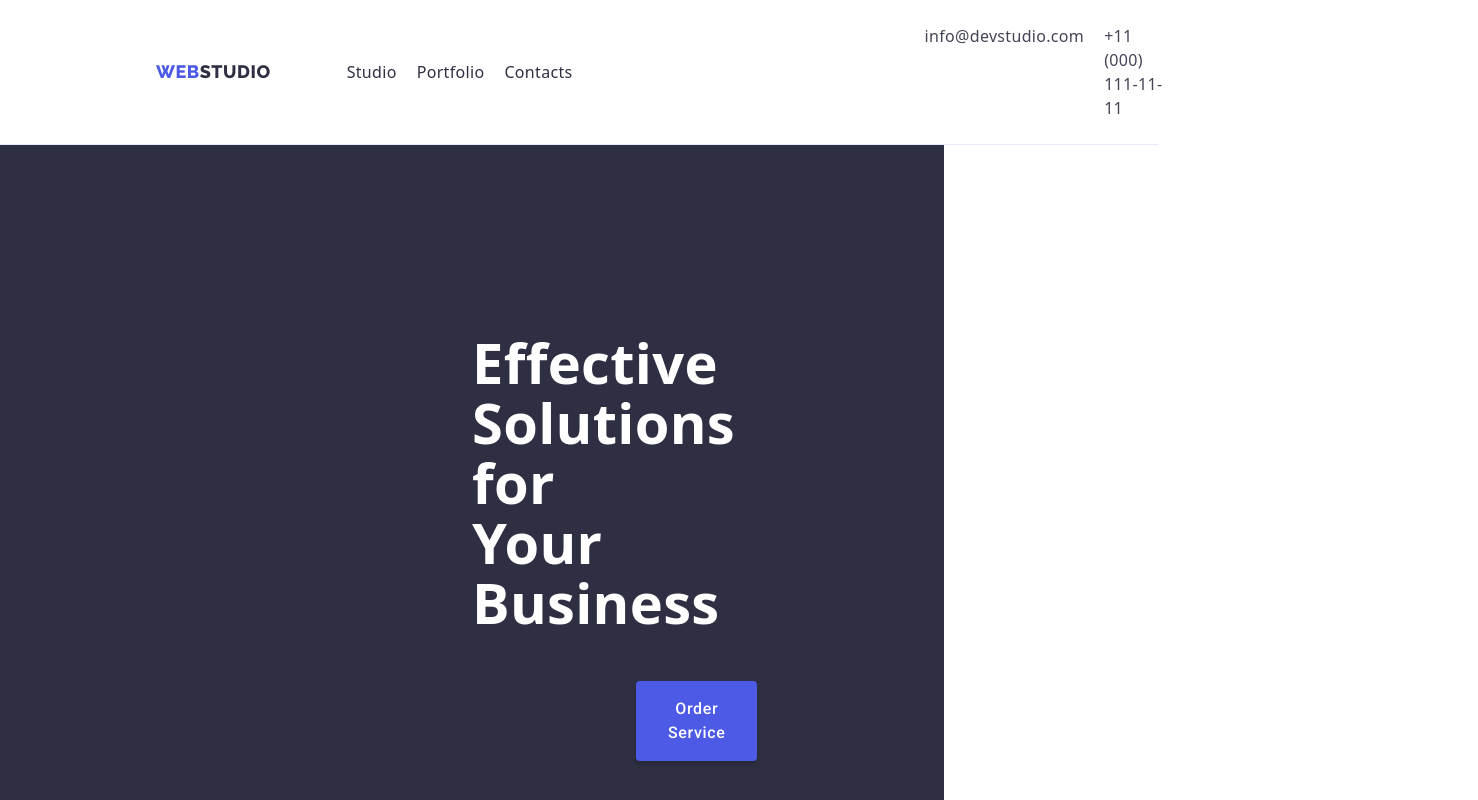
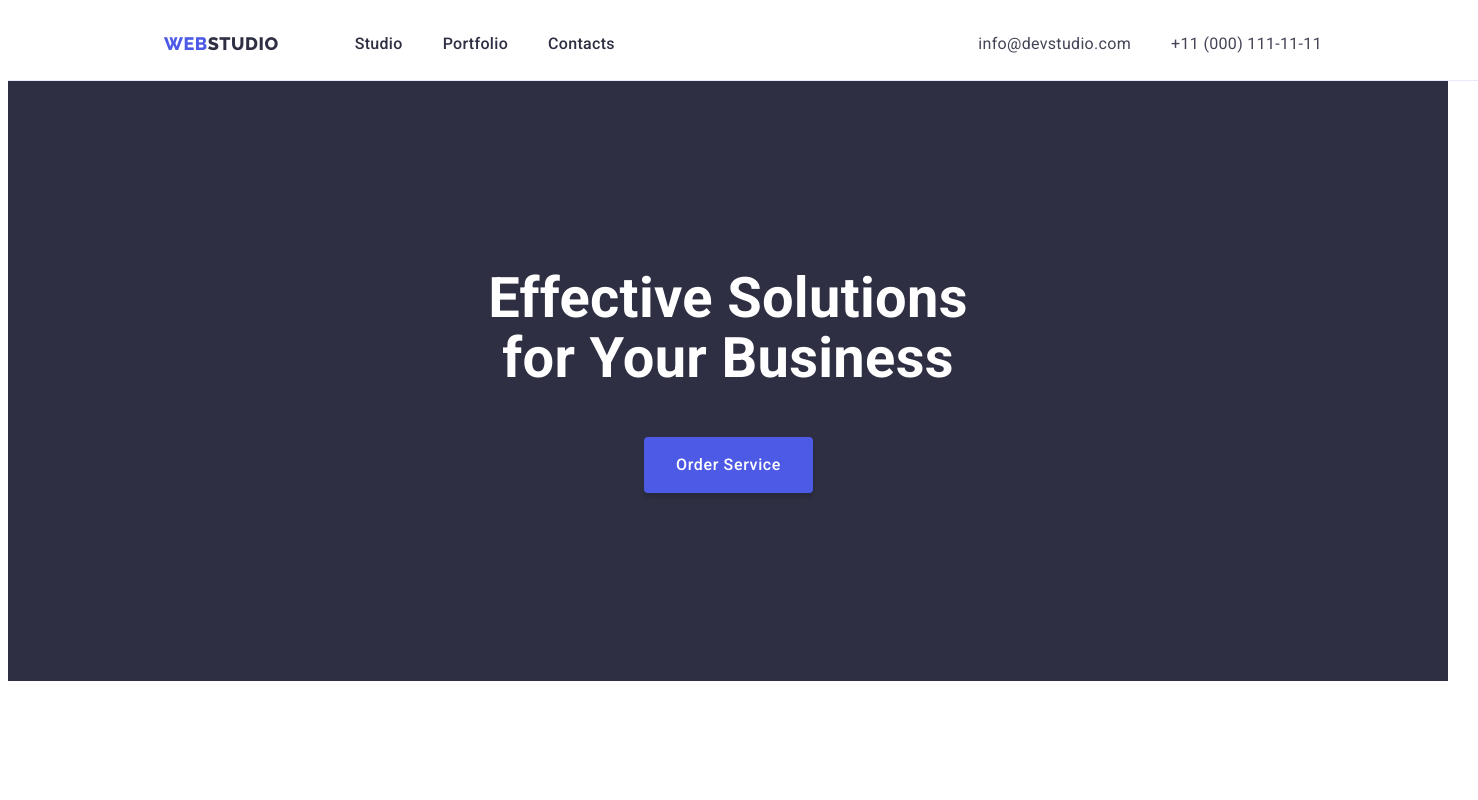
Before and after one commit to Dmitro-KDV/goit-markup-hw-03, a plain HTML site: page index.html in a window 1280 px wide. Shown: the top 800 px of the page, 1478 px wide, since content can reach past the window. Drawn offline with Linux system fonts and the light colour scheme.

Commit message:
ДЗ 3 виправлення 1

```diff
--- a/css/styles.css
+++ b/css/styles.css
@@ -67,13 +67,13 @@
     display: flex;
     justify-content: space-between;
     align-items: center;
-    margin-right: 332px;
 }
 .site-nav {
     display: flex;
     margin: 0;
     margin-left: 76px;
     padding: 0;
+    gap: 40px;
 }
 .header-address {
     display: flex;
@@ -85,10 +85,10 @@
     display: flex;
     list-style: none;
     margin: 0;
+    gap: 40px;
     padding-left: 0;
 }
 .site-nav .link {
-    margin: 0 20px;
     margin-left: 0;
     font-weight: bold;
     font-weight: 500;
@@ -98,7 +98,6 @@
     letter-spacing: 0.02em;
 }
 .auht-nav .link {
-    margin: 0 20px;
     margin-left: 0;
     font-weight: 400;
     font-size: 16px;
@@ -127,8 +126,6 @@
 }
 .hero-title {
     color: var(--text-color);
-    /* width: 496px; */
-    /* margin: 188px 472px 0; */
     margin-top: 0;
     margin-bottom: 48px;
     font-weight: 700;
@@ -140,7 +137,6 @@
     font-family: "Roboto", sans-serif;
     color: var(--text-color);
     background: var(--button-color);
-    /* margin: 48px 635px 188px; */
     margin-left: 164px;
     padding: 16px 32px;
     cursor: pointer;
--- a/index.html
+++ b/index.html
@@ -10,7 +10,7 @@
     <link href="https://fonts.googleapis.com/css2?family=Montserrat:wght@500;700&family=Raleway:wght@700&family=Roboto:wght@400;500;700&display=swap" rel="stylesheet">
     <link href="https://fonts.googleapis.com/css2?family=Montserrat:wght@500;700&family=Raleway:wght@800&display=swap" rel="stylesheet">
     <link rel="stylesheet" href="./css/styles.css">
-    <link rel="stylesheet" href="./css/modern-normalize.css">
+    <!-- <link rel="stylesheet" href="./css/modern-normalize.css"> -->
 </head>
 <body>
     <header class="page-header container">
```
Also changed, not shown: portfolio.html (+1 -1 lines).
